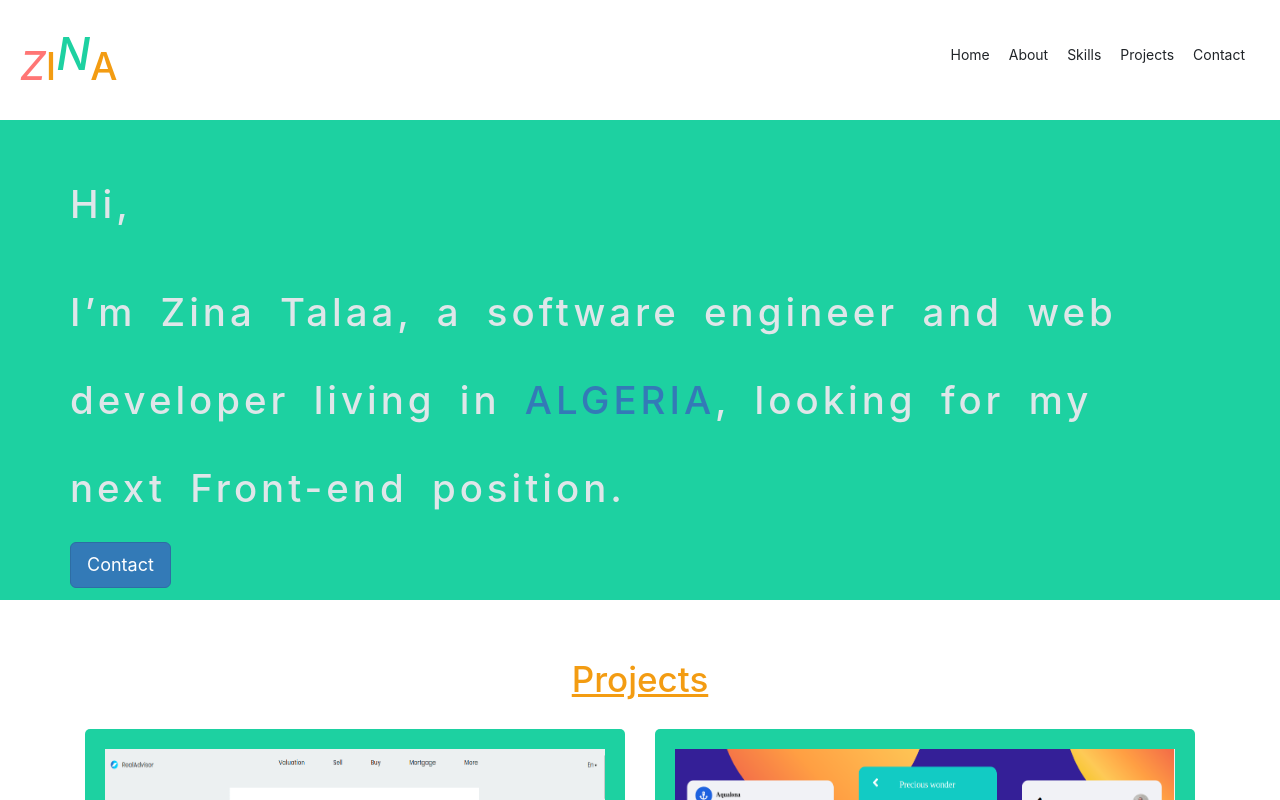
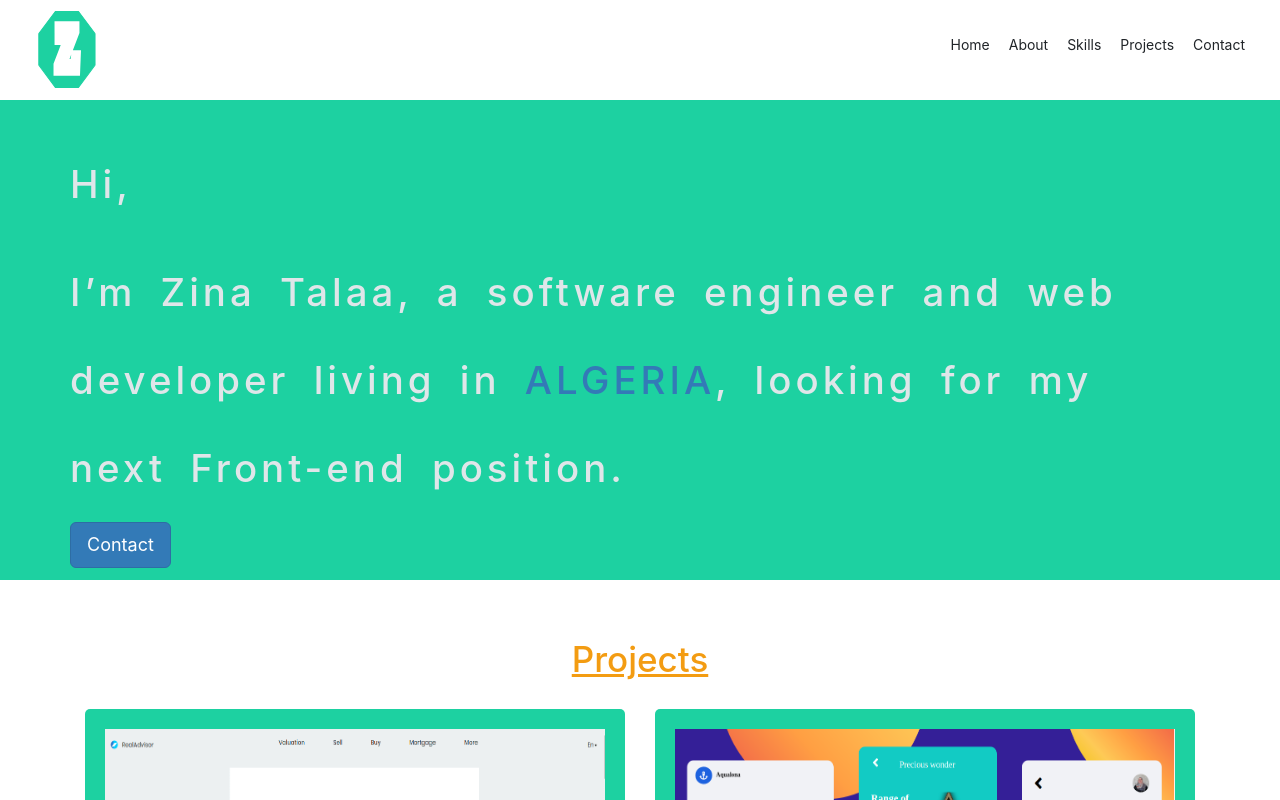
Before and after one commit to zinagithub/zina-portfolio, a React (Create React App) app: page / in a window 1280 px wide. Shown: the top 800 px of the page. Built offline with nearby package versions, Linux system fonts and the light colour scheme.

Commit message:
update my logo

```diff
--- a/src/components/navigation.css
+++ b/src/components/navigation.css
@@ -16,21 +16,9 @@ nav ul li a {
 	color : #212529;
 	text-decoration: none;
 }
-.zLetter {
-	color : #ff7675;
-	font-size: 40px;
-	font-style: italic;
-	position : relative;
+img {
+	transition : transform 0.5s;
 }
-.aLetter,  .iLetter {
-   color : #f39c12;
-   text-transform: uppercase;
+img:hover{
+	transform: scale(0.9);
 }
-.nLetter {
-	color : #1dd1a1;
-	font-size: 45px;
-	font-style: italic;
-	position : relative;
-	text-transform: uppercase;
-	top : -10px;
-}
--- a/src/components/navigation.js
+++ b/src/components/navigation.js
@@ -14,11 +14,7 @@ class Navigation extends React.Component {
     );
   	return (
   		 <nav>
-  		    <h1 className = 'logo'><span className = 'zLetter'>Z</span>
-                                 <span className = 'iLetter'>i</span>
-                                 <span className = 'nLetter'>n</span>
-                                 <span className = 'aLetter'>a</span>
-          </h1>
+  		      <img src= "logo.svg" alt= "zina logo" width='100' height= '100'/>
             <ul>
             	{displayLinks}
             </ul>
```
Also changed, not shown: src/components/index.html (added, +30 -0 lines), public/logo.svg (added).
